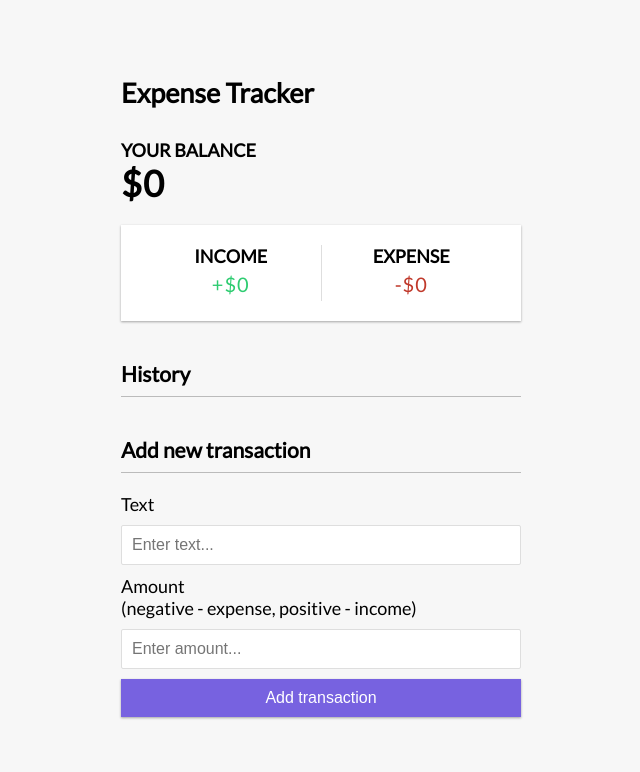
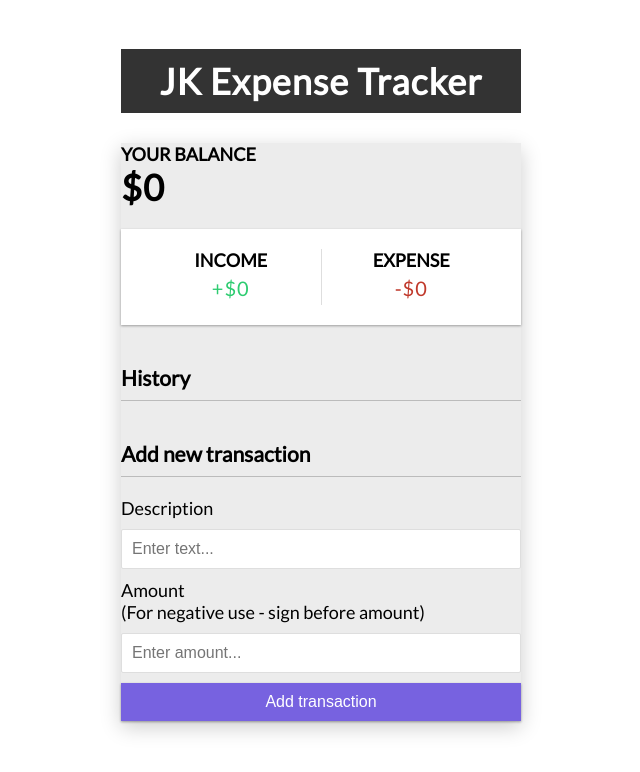
Before and after one commit to Joshua-kannan/Expense-tracker, a Vue app: page / in a window 1280 px wide. Shown: the top 772 px of the page, without its empty margins (319-959 px from the left). Built offline with nearby package versions, Linux system fonts and the light colour scheme.

Commit message:
css edit

```diff
--- a/index.html
+++ b/index.html
@@ -4,7 +4,7 @@
     <meta charset="UTF-8" />
     <link rel="icon" href="/favicon.ico" />
     <meta name="viewport" content="width=device-width, initial-scale=1.0" />
-    <title>Expense Tracker</title>
+    <title>JK Expense Tracker</title>
   </head>
   <body>
     <div id="app"></div>
--- a/src/assets/style.css
+++ b/src/assets/style.css
@@ -9,7 +9,7 @@
 }
 
 body {
-  background-color: #f7f7f7;
+  background-color: #ffffff;
   display: flex;
   flex-direction: column;
   align-items: center;
@@ -23,7 +23,10 @@ body {
 .container {
   margin: 30px auto;
   width: 400px;
+  background-color: #ececec;
+  box-shadow: 0 6px 20px rgba(0, 0, 0, 0.2);
 }
+
 
 h1 {
   letter-spacing: 1px;
--- a/src/components/AddTransaction.vue
+++ b/src/components/AddTransaction.vue
@@ -2,13 +2,13 @@
     <h3>Add new transaction</h3>
     <form id="form" @submit.prevent="onSubmit">
       <div class="form-control">
-        <label for="text">Text</label>
+        <label for="text">Description</label>
         <input type="text" id="text" placeholder="Enter text..." v-model="text" />
       </div>
       <div class="form-control">
         <label for="amount"
           >Amount <br />
-          (negative - expense, positive - income)</label
+          (For negative use - sign before amount)</label
         >
         <input
           type="text"
--- a/src/components/Header.vue
+++ b/src/components/Header.vue
@@ -1,3 +1,17 @@
+<!-- Header.vue -->
 <template>
-    <h2>Expense Tracker</h2>
-  </template>
+  <header>
+    <h1>JK Expense Tracker</h1>
+    <!-- Add any other header content or navigation links here -->
+  </header>
+</template>
+
+<style scoped>
+/* Add styling specific to the header if needed */
+header {
+  background-color: #333;
+  color: #fff;
+  padding: 10px;
+  text-align: center;
+}
+</style>
```
